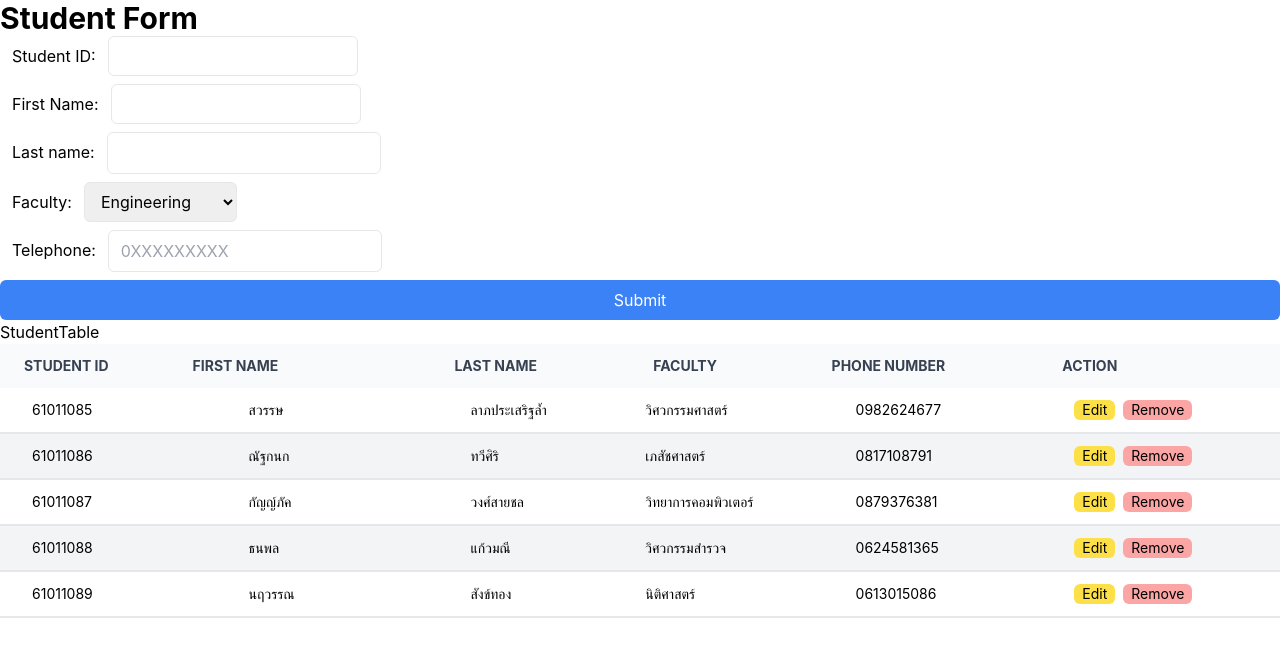
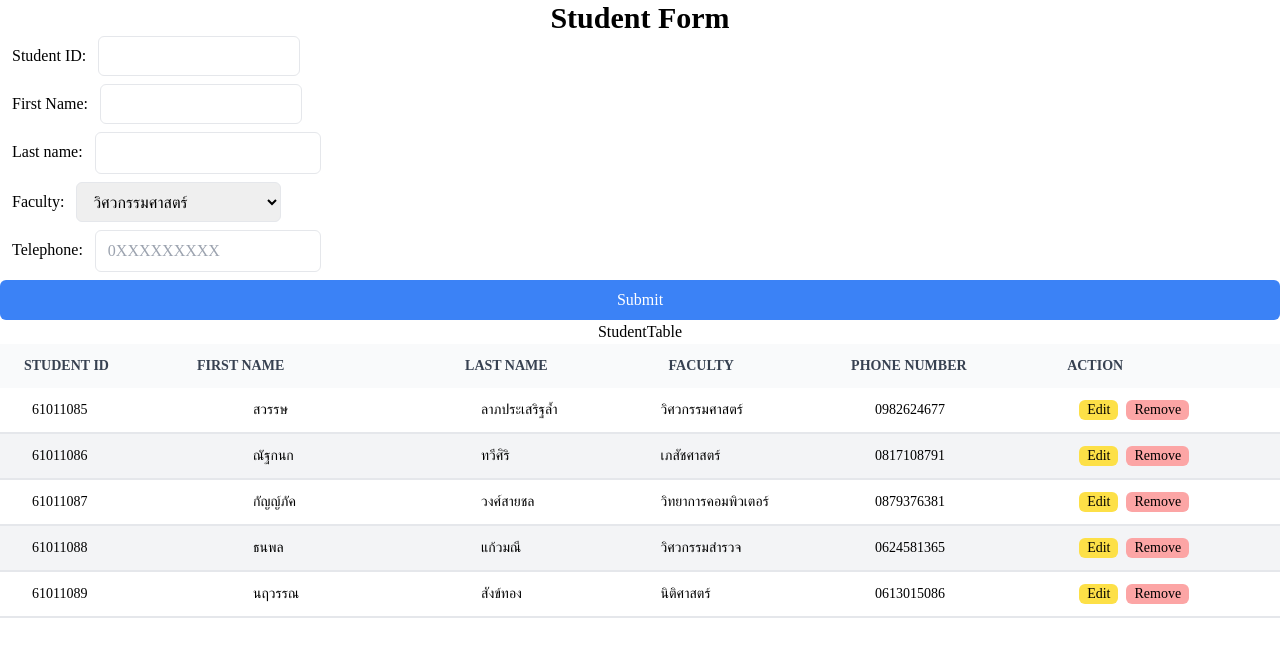
Before and after one commit to SawatKia/Project-Prototype, a React (Create React App) app: page / in a window 1280 px wide. Shown: the top 656 px of the page. Built offline with nearby package versions, Linux system fonts and the light colour scheme.

Commit message:
change default font  to Kanit

```diff
--- /dev/null
+++ b/src/App.css
@@ -0,0 +1,38 @@
+.App {
+    text-align: center;
+  }
+
+  .App-logo {
+    height: 40vmin;
+    pointer-events: none;
+  }
+
+  @media (prefers-reduced-motion: no-preference) {
+    .App-logo {
+      animation: App-logo-spin infinite 20s linear;
+    }
+  }
+
+  .App-header {
+    background-color: #282c34;
+    min-height: 100vh;
+    display: flex;
+    flex-direction: column;
+    align-items: center;
+    justify-content: center;
+    font-size: calc(10px + 2vmin);
+    color: white;
+  }
+
+  .App-link {
+    color: #61dafb;
+  }
+
+  @keyframes App-logo-spin {
+    from {
+      transform: rotate(0deg);
+    }
+    to {
+      transform: rotate(360deg);
+    }
+  }
--- a/src/App.tsx
+++ b/src/App.tsx
@@ -1,9 +1,10 @@
+import "./App.css";
 import StudentForm from "./component/StudentForm";
 import StudentTable from "./component/StudentTable";
 
 function App() {
   return (
-    <div className="App">
+    <div className="App font-['Kanit']">
       <StudentForm/>
       <StudentTable/>
     </div>
--- a/src/component/StudentForm.tsx
+++ b/src/component/StudentForm.tsx
@@ -10,12 +10,19 @@ interface StudentFormProps {
 }
 
 const faculties = [
-  "Engineering",
-  "Science",
-  "Business",
-  "Education",
-  "Medicine",
-  "Architecture",
+  "วิศวกรรมศาสตร์",
+  "วิทยาศาสตร์",
+  "บริหารธุรกิจ",
+  "ครุศาสตร์",
+  "แพทย์ศาสตร์",
+  "สถาปัตยกรรมศาสตร์",
+  "คณะเทคโนโลยีสารสนเทศฯ",
+  "คณะศิลปกรรมศาสตร์",
+  "คณะบัญชี",
+  "คณะนิติศาสตร์",
+  "คณะเศรษฐศาสตร์",
+  "คณะอักษรศาสตร์",
+  "คณะนิเทศศาสตร์",
 ];
 function StudentForm({ initialValues }: StudentFormProps) {
   const [formValues, setFormValues] = useState({
@@ -38,10 +45,20 @@ function StudentForm({ initialValues }: StudentFormProps) {
     });
   }, [initialValues]);
 
+  const handleSubmit = (e: React.FormEvent<HTMLFormElement>) => {
+    e.preventDefault();
+    // Add logic to handle form submission, e.g., sending data to the server
+    console.log("Form submitted:", formValues);
+  };
+  const handleChange = (e: React.ChangeEvent<HTMLInputElement | HTMLSelectElement>) => {
+    const { name, value } = e.target;
+    setFormValues((prevValues) => ({ ...prevValues, [name]: value }));
+  };
+
   return (
     <div>
       <div className="text-3xl font-bold ">Student Form</div>
-      <form className="flex flex-col">
+      <form className="flex flex-col" onSubmit={handleSubmit}>
         <div id="studentID" className="flex flex-row mb-2">
           <label htmlFor="id" className="px-3 py-2">
             Student ID:{" "}
@@ -49,11 +66,12 @@ function StudentForm({ initialValues }: StudentFormProps) {
           <input
             type="number"
             name="id"
+            onChange={handleChange}
             value={formValues.id}
             className="border rounded-md focus:outline-none focus:border-blue-500"
           />
         </div>
-        <div id="fname" className="flex flex-row mb-2">
+        <div id="fName" className="flex flex-row mb-2">
           <label htmlFor="fName" className="px-3 py-2">
             First Name:{" "}
           </label>
@@ -64,8 +82,8 @@ function StudentForm({ initialValues }: StudentFormProps) {
             className="border rounded-md focus:outline-none focus:border-blue-500"
           />
         </div>
-        <div id="lname" className="flex flex-row mb-2">
-          <label htmlFor="lname" className="px-3 py-2">
+        <div id="lName" className="flex flex-row mb-2">
+          <label htmlFor="lName" className="px-3 py-2">
              Last name:{" "}
           </label>
           <input
--- a/src/component/StudentTable.tsx
+++ b/src/component/StudentTable.tsx
@@ -69,7 +69,7 @@ function StudentTable() {
   return (
     <div>
       StudentTable
-      <table className="w-full text-sm text-left">
+      <table className="w-full text-sm text-left ">
         <thead className="text-gray-700 uppercase bg-gray-50">
           <th className="px-6 py-3">Student id</th>
           <th className="px-6 py-3">First name</th>
@@ -82,7 +82,7 @@ function StudentTable() {
           {students.map((S, index) => (
             <tr
               key={index}
-              className="odd:bg-white  even:bg-gray-100  border-b-2 dark:border-gray-700"
+              className="odd:bg-white even:bg-gray-100 border-b-2 dark:border-gray-700"
             >
               <td className="px-8 py-3">{S.id}</td>
               <td className="px-20 py-3">{S.firstName}</td>
--- a/src/index.css
+++ b/src/index.css
@@ -1,8 +1,7 @@
 @tailwind base;
 @tailwind components;
 @tailwind utilities;
-@import url('https://fonts.googleapis.com/css2?family=Noto+Sans+Thai:wght@100;200;300;400;500;600;700;800;900&display=swap');
-
+@import url('https://fonts.googleapis.com/css2?family=Kanit:ital,wght@0,100;0,200;0,300;0,400;0,500;0,600;0,700;0,800;0,900;1,100;1,200;1,300;1,400;1,500;1,600;1,700;1,800;1,900&display=swap');
 body {
   margin: 0;
   font-family: -apple-system, BlinkMacSystemFont, 'Segoe UI', 'Roboto', 'Oxygen',
--- a/tailwind.config.js
+++ b/tailwind.config.js
@@ -4,7 +4,7 @@ module.exports = {
   theme: {
     extend: {
       fontfamily: {
-        "Noto-sans-Thai": ["Noto Sans Thai", "sans-serif"],
+        "Kanit": ["Kanit", "sans-serif"],
       },
     },
     plugins: [],
```
Also changed, not shown: 1 other file (tests, documents, lock files or other folders).
